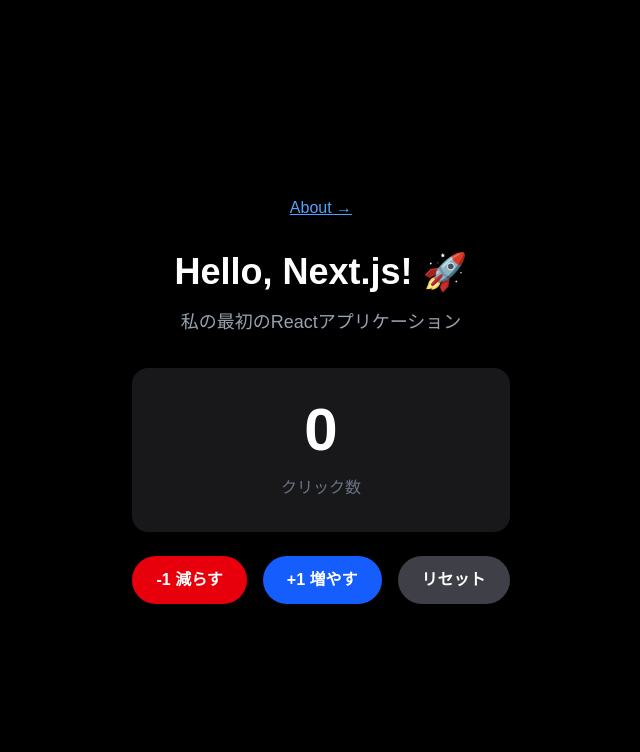
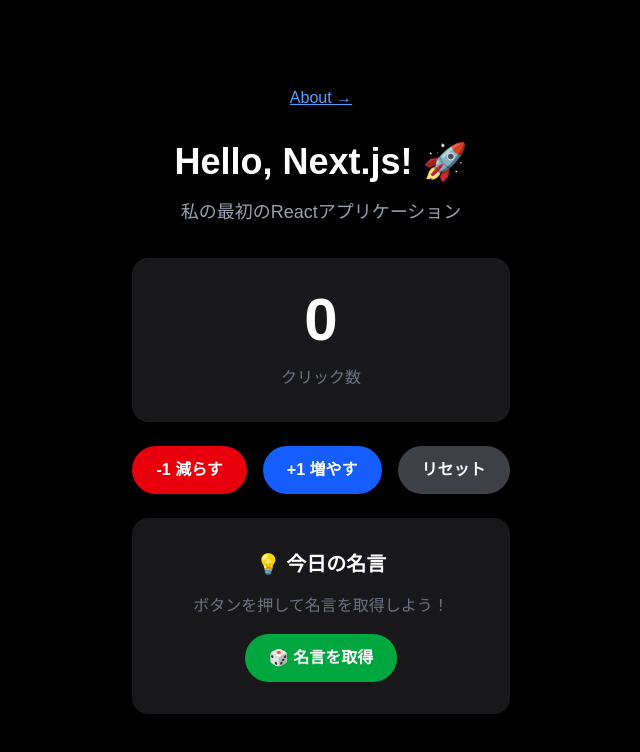
Before and after one commit to kayashimanaho/my-first-nextjs, a Next.js app: page / in a window 1280 px wide. Shown: the top 752 px of the page, without its empty margins (319-959 px from the left). Built offline with nearby package versions, Linux system fonts and the light colour scheme.

Commit message:
APIからデータを取得する

```diff
--- /dev/null
+++ b/app/api/quote/route.ts
@@ -0,0 +1,24 @@
+// Next.jsのAPIルート（サーバーサイドで実行される）
+
+import { NextResponse } from "next/server";
+
+// 名言のデータ（実際はデータベースから取得することが多い）
+const quotes = [
+  { text: "シンプルであることは、複雑であることよりも難しい。", author: "スティーブ・ジョブズ" },
+  { text: "失敗は成功のもと。", author: "日本のことわざ" },
+  { text: "千里の道も一歩から。", author: "老子" },
+  { text: "継続は力なり。", author: "日本のことわざ" },
+  { text: "Done is better than perfect.", author: "マーク・ザッカーバーグ" },
+  { text: "Stay hungry, stay foolish.", author: "スティーブ・ジョブズ" },
+  { text: "コードは書くより読む時間のほうが長い。", author: "ロバート・C・マーティン" },
+];
+
+// GET リクエストを処理する関数
+export async function GET() {
+  // ランダムに1つ選ぶ
+  const randomIndex = Math.floor(Math.random() * quotes.length);
+  const quote = quotes[randomIndex];
+
+  // JSONで返す
+  return NextResponse.json(quote);
+}
--- a/app/page.tsx
+++ b/app/page.tsx
@@ -3,8 +3,18 @@
 import { useState, useEffect } from "react"; // ← useEffectを追加！
 import Link from "next/link";
 
+// 名言の型を定義（TypeScriptの機能）
+type Quote = {
+  text: string;
+  author: string;
+};
+
 export default function Home() {
   const [count, setCount] = useState(0);
+  const [quote, setQuote] = useState<Quote | null>(null); // ★ 名言を保存
+  const [loading, setLoading] = useState(false); // ★ 読み込み中かどうか
+
+
 
   // ページ読み込み時にlocalStorageから値を取得
   useEffect(() => {
@@ -18,6 +28,20 @@
   useEffect(() => {
     localStorage.setItem("count", String(count)); // 数値→文字列に変換
   }, [count]); // ← countが変わったら実行
+
+  // ★ APIから名言を取得する関数
+  const fetchQuote = async () => {
+    setLoading(true); // 読み込み開始
+    try {
+      const response = await fetch("/api/quote"); // APIを呼び出し
+      const data = await response.json(); // JSONをパース
+      setQuote(data); // 状態を更新
+    } catch (error) {
+      console.error("エラー:", error);
+    } finally {
+      setLoading(false); // 読み込み終了
+    }
+  };
 
   return (
     <div className="min-h-screen flex items-center justify-center bg-black">
@@ -44,7 +68,7 @@
           <p className="text-gray-500">クリック数</p>
         </div>
 
-        <div className="flex gap-4 justify-center">
+        <div className="flex gap-4 justify-center mb-6">
           <button
             onClick={() => setCount(count - 1)}
             className="bg-red-600 hover:bg-red-700 text-white font-bold py-3 px-6 rounded-full transition"
@@ -64,6 +88,27 @@
             リセット
           </button>
         </div>
+        {/* ★ 名言セクション（新規追加） */}
+        <div className="bg-zinc-900 rounded-2xl p-8">
+          <h2 className="text-xl font-bold text-white mb-4">💡 今日の名言</h2>
+
+          {quote ? (
+            <div className="mb-4">
+              <p className="text-lg text-gray-300 italic mb-2">"{quote.text}"</p>
+              <p className="text-gray-500">— {quote.author}</p>
+            </div>
+          ) : (
+            <p className="text-gray-500 mb-4">ボタンを押して名言を取得しよう！</p>
+          )}
+
+          <button
+            onClick={fetchQuote}
+            disabled={loading}
+            className="bg-green-600 hover:bg-green-700 disabled:bg-gray-600 text-white font-bold py-3 px-6 rounded-full transition"
+          >
+            {loading ? "読み込み中..." : "🎲 名言を取得"}
+          </button>
+        </div>
       </div>
     </div>
   );
```
